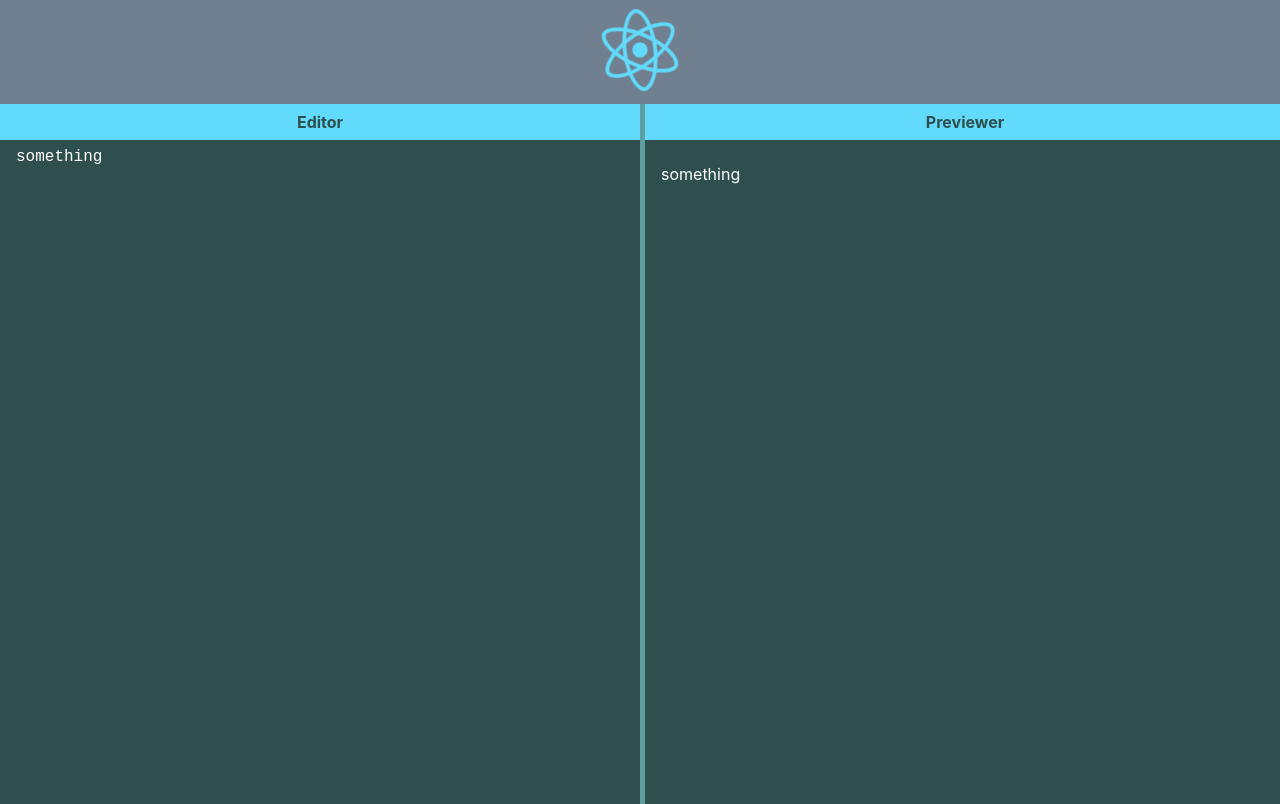
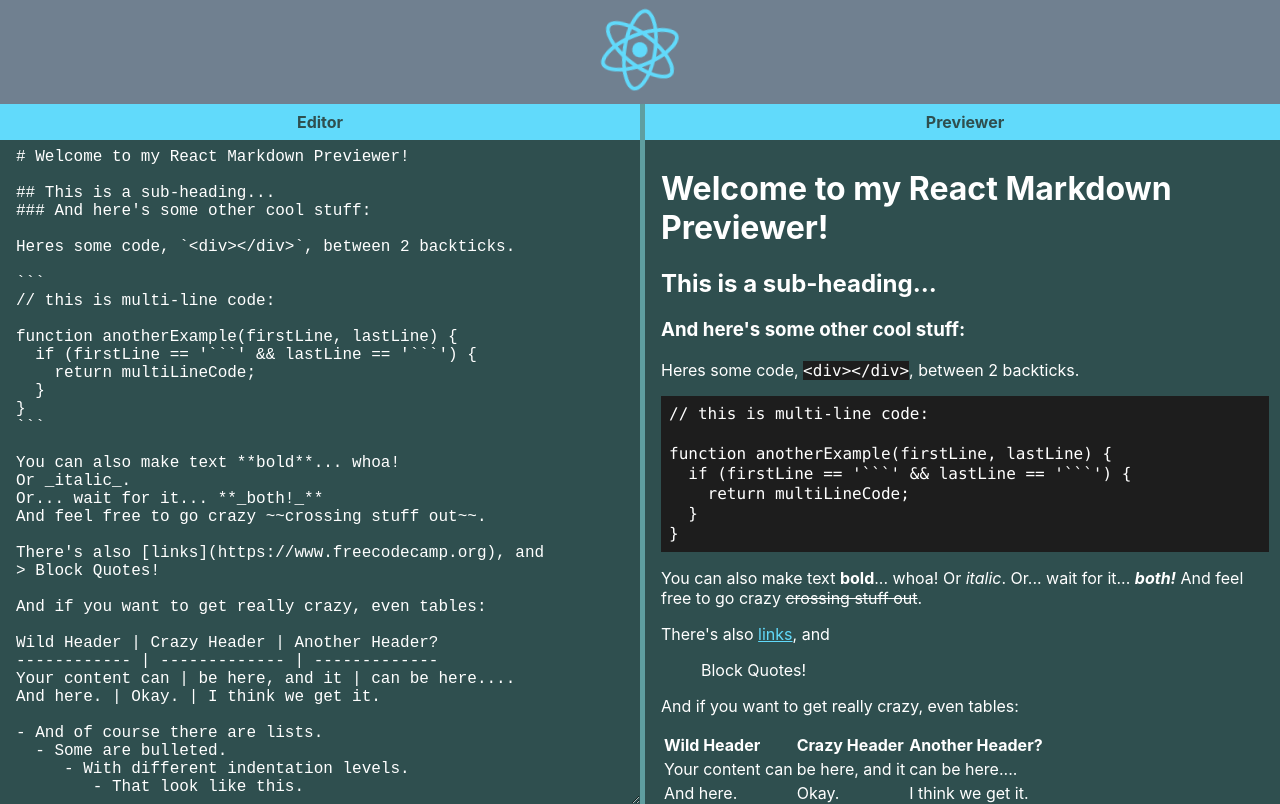
Before and after one commit to viet-v/markdown-previewer, a React (Create React App) app: page / in a window 1280 px wide. Built offline with nearby package versions, Linux system fonts and the light colour scheme.

Commit message:
Add default markdown and fix responsiveness issue

```diff
--- a/src/App.css
+++ b/src/App.css
@@ -26,6 +26,7 @@
   flex-grow: 1;
   flex-shrink: 0;
   flex-basis: 50%;
+  overflow: auto;
 }
 .panel-head {
   font-weight: bold;
@@ -34,7 +35,6 @@
   padding: 0.5rem 1rem;
 }
 #editor {
-  width: 100%;
   resize: vertical;
   border: 0;
 }
@@ -58,6 +58,7 @@
   background-color: rgb(29, 29, 29);
   padding: 0.5rem;
   overflow: auto;
+  white-space: pre-wrap;
 }
 #preview code {
   background-color: rgb(29, 29, 29);
@@ -88,3 +89,9 @@
     transform: rotate(360deg);
   }
 }
+
+@media screen and (max-width: 400px) {
+  .Panels {
+    flex-direction: column;
+  }
+}
--- a/src/redux-reducer.js
+++ b/src/redux-reducer.js
@@ -1,7 +1,50 @@
 import { UPDATE_MARKDOWN } from "./redux-actions";
 
 const initialState = {
-    markdown: 'something'
+    markdown: `# Welcome to my React Markdown Previewer!
+
+## This is a sub-heading...
+### And here's some other cool stuff:
+
+Heres some code, \`<div></div>\`, between 2 backticks.
+
+\`\`\`
+// this is multi-line code:
+
+function anotherExample(firstLine, lastLine) {
+  if (firstLine == '\`\`\`' && lastLine == '\`\`\`') {
+    return multiLineCode;
+  }
+}
+\`\`\`
+
+You can also make text **bold**... whoa!
+Or _italic_.
+Or... wait for it... **_both!_**
+And feel free to go crazy ~~crossing stuff out~~.
+
+There's also [links](https://www.freecodecamp.org), and
+> Block Quotes!
+
+And if you want to get really crazy, even tables:
+
+Wild Header | Crazy Header | Another Header?
+------------ | ------------- | -------------
+Your content can | be here, and it | can be here....
+And here. | Okay. | I think we get it.
+
+- And of course there are lists.
+  - Some are bulleted.
+     - With different indentation levels.
+        - That look like this.
+
+
+1. And there are numbered lists too.
+1. Use just 1s if you want!
+1. And last but not least, let's not forget embedded images:
+
+![freeCodeCamp Logo](https://cdn.freecodecamp.org/testable-projects-fcc/images/fcc_secondary.svg)
+`
 }
 
 const markdownReducer = (state = initialState, action) => {
```
